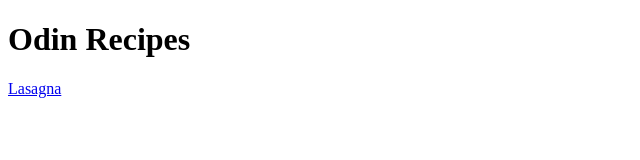
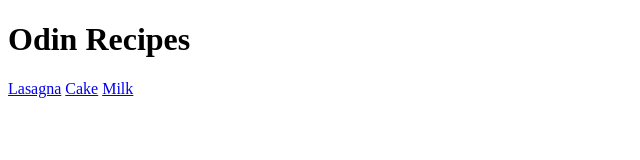
Before and after one commit to brandonwburns/odin-recipes, a plain HTML site: page index.html in a window 1280 px wide. Shown: the full height of the page, 0-640 px from the left. Drawn offline with Linux system fonts and the light colour scheme.

Commit message:
Fix minor formatting errors

```diff
--- a/index.html
+++ b/index.html
@@ -7,5 +7,7 @@
 <body>
     <h1>Odin Recipes</h1>
     <a href="recipes/lasagna.html">Lasagna</a>
+    <a href="recipes/cake.html">Cake</a>
+    <a href="recipes/milk.html">Milk</a>
 </body>
 </html>
```
